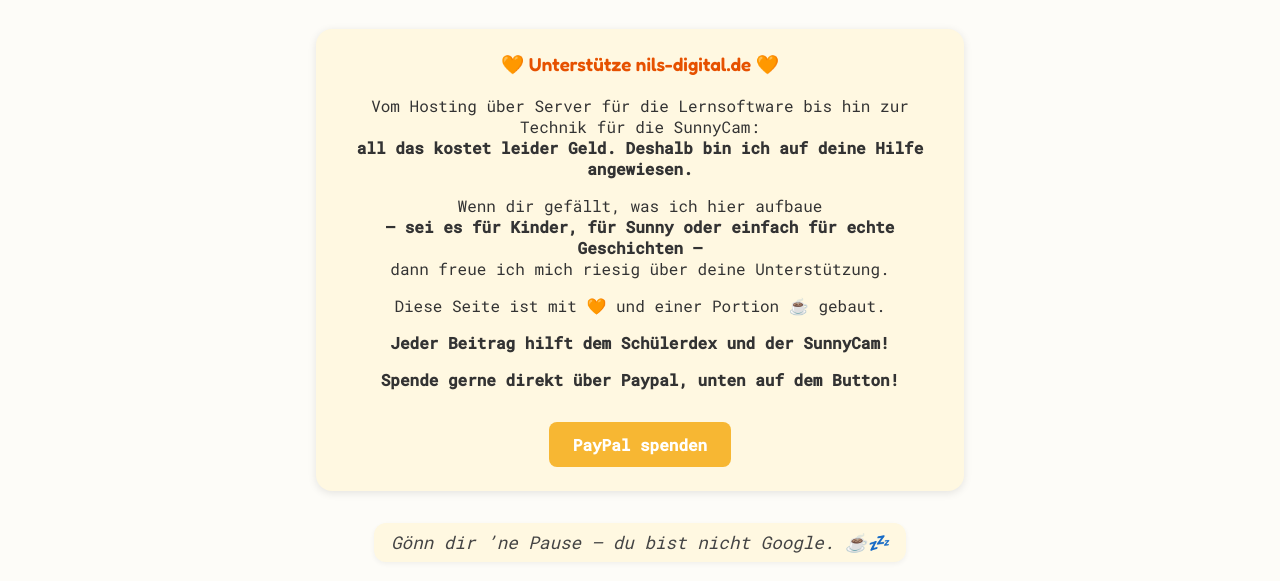
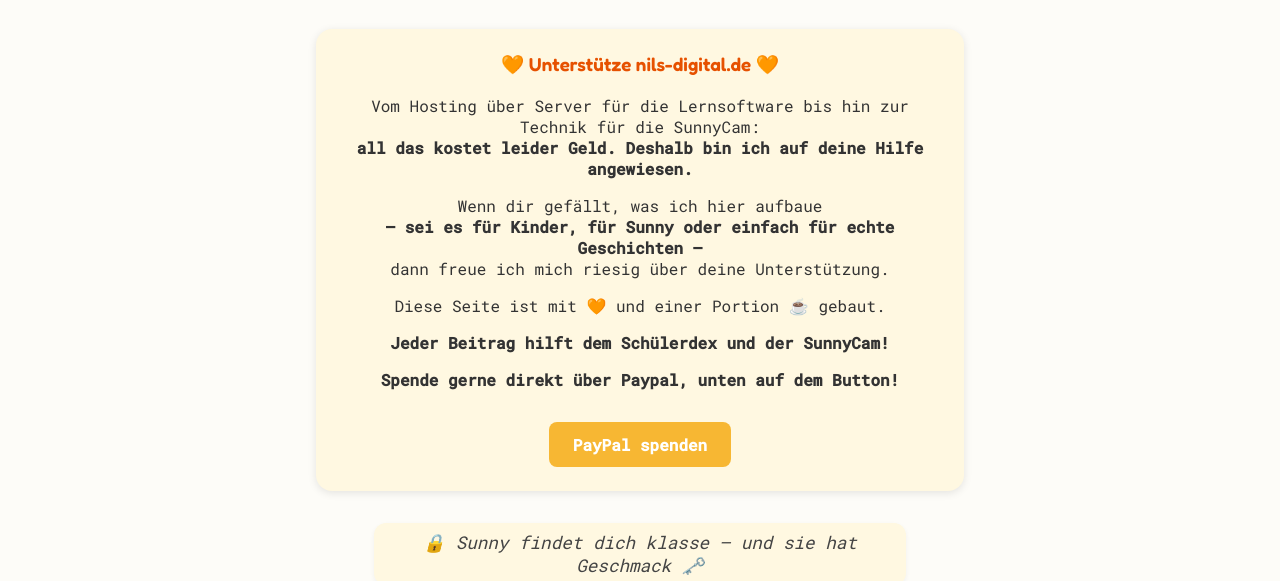
Before and after one commit to nineh90/nils-digital, a plain HTML site: page pages/blog.html in a window 1280 px wide. Shown: the part 230-811 px from the top of the page. Drawn offline with Linux system fonts and the light colour scheme.

Commit message:
Sprueche ins JS ausgelagert

```diff
--- a/js/main.js
+++ b/js/main.js
@@ -45,66 +45,6 @@ function rotateGreetings() {
   setInterval(zeigeBegruessung, 6000);
 }
 
-// === Sprüche-Rotation ===
-const sprueche = [
-  "Manchmal ist Plan B besser als Plan A 😄🛠️",
-  "Lächeln ist die eleganteste Art, dem Tag zu begegnen. 😊🌞",
-  "Heute schon gedacht? Morgen wird besser! 💭🌈",
-  "Gönn dir ’ne Pause – du bist nicht Google. ☕💤",
-  "Code kann warten. Kaffee nicht ☕⌛",
-  "Wenn Sunny könnte, würde sie jetzt auch scrollen 🐾📱",
-  "Nimm das Leben nicht zu ernst – es nimmt dich auch nicht ernst. 😎🎈",
-  "Nur weil es nicht im Kalender steht, heißt das nicht, dass es unwichtig ist 📅🤔",
-  "Fehler sind die besten Lehrer – auch wenn sie nerven. 📚😅",
-  "Einfach mal machen. Wird schon irgendwie. ✌️🚀",
-  "Kreativität beginnt da, wo der Plan aufhört. 🎨🌀",
-  "Gedanken sortieren ist wie Schubladen aufräumen – dauert, lohnt sich 🧠🗂️",
-  "Der beste Plan? Spontan. 🎯🔄",
-  "Nicht perfekt ist auch okay. 💡🧩",
-  "Sunny findet dich klasse – und sie hat Geschmack 🐶💛",
-  "Wer fragt, führt. Wer lacht, lebt. 🙋‍♂️😂",
-  "Nur weil du Pause machst, heißt das nicht, dass du aufgibst. ✌️⏸️",
-  "Mut heißt nicht laut sein. Manchmal ist es einfach nur 'trotzdem weiter'. 💪🌙",
-  "Digitale Welt – echte Gefühle. 💻❤️",
-  "Hast du heute schon dein Lieblings-Ich gesehen? 🪞⭐",
-  "Ein leeres Textfeld ist auch ein Anfang. ✍️📄",
-  "Lernen darf Spaß machen – und manchmal Unsinn 🧠🎉",
-  "Weniger scrollen, mehr erleben. (nach dieser Seite 😁) 📵🌳",
-  "Sunny sagt: Lieber Pfote geben als aufgeben 🐾🤝",
-  "Heute ein Held sein – reicht schon für dich selbst. 🦸‍♂️✨"
-];
-
-function rotateSprueche() {
-  const el = document.getElementById("spruch-des-moments");
-  if (!el) return;
-
-  el.style.textAlign = "center";
-
-  let lastIndex = -1;
-
-  function zeigeZufaelligenSpruch() {
-    let newIndex;
-    do {
-      newIndex = Math.floor(Math.random() * sprueche.length);
-    } while (newIndex === lastIndex);
-
-    el.classList.remove("visible");
-    setTimeout(() => {
-      el.textContent = sprueche[newIndex];
-      el.classList.add("visible");
-      lastIndex = newIndex;
-    }, 300);
-  }
-
-  // 👉 Gleich beim Start einen Spruch anzeigen
-  zeigeZufaelligenSpruch();
-
-  // 👉 Dann alle 6 Sekunden rotieren
-  setInterval(zeigeZufaelligenSpruch, 6000);
-}
-
-
-
 window.addEventListener("DOMContentLoaded", () => {
   rotateGreetings();
   rotateSprueche();
--- /dev/null
+++ b/js/sprueche.js
@@ -0,0 +1,181 @@
+const sprueche = [
+  "💭 Fehler sind die besten Lehrer – auch wenn sie nerven 🌈",
+  "🐾 Code kann warten. Kaffee nicht 📱",
+  "💪 Manchmal ist Plan B besser als Plan A 🌙",
+  "🧠 Nur weil es nicht im Kalender steht, heißt das nicht, dass es unwichtig ist 🗂️",
+  "😄 Nur weil es nicht im Kalender steht, heißt das nicht, dass es unwichtig ist 🛠️",
+  "🍀 Manchmal ist Plan B besser als Plan A 🌟",
+  "🎨 Nicht perfekt ist auch okay 🌀",
+  "😊 Manchmal ist Plan B besser als Plan A 🌞",
+  "✌️ Hast du heute schon dein Lieblings-Ich gesehen? ⏸️",
+  "🎯 Wenn Sunny könnte, würde sie jetzt auch scrollen 🔄",
+  "🐾 Lächeln ist die eleganteste Art, dem Tag zu begegnen 🤝",
+  "😎 Der beste Plan? Spontan 🎈",
+  "🛋️ Heute schon gedacht? Morgen wird besser! 🕰️",
+  "🧸 Nimm das Leben nicht zu ernst – es nimmt dich auch nicht ernst 🎁",
+  "🎨 Nur weil es nicht im Kalender steht, heißt das nicht, dass es unwichtig ist 🌀",
+  "💪 Wer fragt, führt. Wer lacht, lebt. 🌙",
+  "🐶 Lächeln ist die eleganteste Art, dem Tag zu begegnen 💛",
+  "🧸 Sunny sagt: Lieber Pfote geben als aufgeben 🎁",
+  "🧸 Code kann warten. Kaffee nicht 🎁",
+  "🔒 Sunny findet dich klasse – und sie hat Geschmack 🗝️",
+  "🧸 Wenn Sunny könnte, würde sie jetzt auch scrollen 🎁",
+  "🐾 Lernen darf Spaß machen – und manchmal Unsinn 🤝",
+  "😊 Der beste Plan? Spontan 🌞",
+  "✌️ Der beste Plan? Spontan 🚀",
+  "💡 Kreativität beginnt da, wo der Plan aufhört 🧩",
+  "💭 Code kann warten. Kaffee nicht 🌈",
+  "😎 Digitale Welt – echte Gefühle 🎈",
+  "📅 Code kann warten. Kaffee nicht 🤔",
+  "✍️ Nimm das Leben nicht zu ernst – es nimmt dich auch nicht ernst 📄",
+  "🧠 Hast du heute schon dein Lieblings-Ich gesehen? 🎉",
+  "✌️ Weniger scrollen, mehr erleben. (nach dieser Seite 😁) 🚀",
+  "🧠 Kreativität beginnt da, wo der Plan aufhört 🎉",
+  "🎧 Fehler sind die besten Lehrer – auch wenn sie nerven 🔊",
+  "🐶 Wer fragt, führt. Wer lacht, lebt. 💛",
+  "🪞 Nimm das Leben nicht zu ernst – es nimmt dich auch nicht ernst ⭐",
+  "💻 Nicht perfekt ist auch okay ❤️",
+  "😎 Nur weil du Pause machst, heißt das nicht, dass du aufgibst 🎈",
+  "🎧 Lernen darf Spaß machen – und manchmal Unsinn 🔊",
+  "🐾 Kreativität beginnt da, wo der Plan aufhört 📱",
+  "☕ Lächeln ist die eleganteste Art, dem Tag zu begegnen 💤",
+  "📵 Nimm das Leben nicht zu ernst – es nimmt dich auch nicht ernst 🌳",
+  "🐾 Einfach mal machen. Wird schon irgendwie 🤝",
+  "🧸 Der beste Plan? Spontan 🎁",
+  "🧠 Nur weil du Pause machst, heißt das nicht, dass du aufgibst 🗂️",
+  "✍️ Hast du heute schon dein Lieblings-Ich gesehen? 📄",
+  "🪞 Nur weil es nicht im Kalender steht, heißt das nicht, dass es unwichtig ist ⭐",
+  "🔒 Kreativität beginnt da, wo der Plan aufhört 🗝️",
+  "✌️ Lernen darf Spaß machen – und manchmal Unsinn ⏸️",
+  "🦸‍♂️ Code kann warten. Kaffee nicht ✨",
+  "📵 Wer fragt, führt. Wer lacht, lebt. 🌳",
+  "✍️ Code kann warten. Kaffee nicht 📄",
+  "🎧 Wer fragt, führt. Wer lacht, lebt. 🔊",
+  "😄 Lächeln ist die eleganteste Art, dem Tag zu begegnen 🛠️",
+  "🎯 Nur weil es nicht im Kalender steht, heißt das nicht, dass es unwichtig ist 🔄",
+  "🦸‍♂️ Weniger scrollen, mehr erleben. (nach dieser Seite 😁) ✨",
+  "🧸 Fehler sind die besten Lehrer – auch wenn sie nerven 🎁",
+  "😎 Nur weil es nicht im Kalender steht, heißt das nicht, dass es unwichtig ist 🎈",
+  "🧸 Wer fragt, führt. Wer lacht, lebt. 🎁",
+  "🐾 Nimm das Leben nicht zu ernst – es nimmt dich auch nicht ernst 📱",
+  "💭 Kreativität beginnt da, wo der Plan aufhört 🌈",
+  "🙋‍♂️ Ein leeres Textfeld ist auch ein Anfang 😂",
+  "🎯 Hast du heute schon dein Lieblings-Ich gesehen? 🔄",
+  "☕ Lernen darf Spaß machen – und manchmal Unsinn 💤",
+  "🧸 Hast du heute schon dein Lieblings-Ich gesehen? 🎁",
+  "🍀 Nur weil es nicht im Kalender steht, heißt das nicht, dass es unwichtig ist 🌟",
+  "🛋️ Sunny findet dich klasse – und sie hat Geschmack 🕰️",
+  "💭 Nur weil es nicht im Kalender steht, heißt das nicht, dass es unwichtig ist 🌈",
+  "🎨 Der beste Plan? Spontan 🌀",
+  "🎨 Manchmal ist Plan B besser als Plan A 🌀",
+  "💭 Wenn Sunny könnte, würde sie jetzt auch scrollen 🌈",
+  "💭 Digitale Welt – echte Gefühle 🌈",
+  "🍞 Der beste Plan? Spontan 🥖",
+  "🪞 Nicht perfekt ist auch okay ⭐",
+  "🧠 Gönn dir ’ne Pause – du bist nicht Google 🎉",
+  "🧠 Lernen darf Spaß machen – und manchmal Unsinn 🎉",
+  "📚 Lernen darf Spaß machen – und manchmal Unsinn 😅",
+  "🔒 Mut heißt nicht laut sein. Manchmal ist es einfach nur 'trotzdem weiter' 🗝️",
+  "🛋️ Hast du heute schon dein Lieblings-Ich gesehen? 🕰️",
+  "💡 Digitale Welt – echte Gefühle 🧩",
+  "🧘‍♂️ Ein leeres Textfeld ist auch ein Anfang 📶",
+  "💪 Kreativität beginnt da, wo der Plan aufhört 🌙",
+  "🍞 Mut heißt nicht laut sein. Manchmal ist es einfach nur 'trotzdem weiter' 🥖",
+  "💡 Wer fragt, führt. Wer lacht, lebt. 🧩",
+  "📅 Nicht perfekt ist auch okay 🤔",
+  "😄 Nicht perfekt ist auch okay 🛠️",
+  "🔒 Hast du heute schon dein Lieblings-Ich gesehen? 🗝️",
+  "💪 Wenn Sunny könnte, würde sie jetzt auch scrollen 🌙",
+  "🎧 Gedanken sortieren ist wie Schubladen aufräumen – dauert, lohnt sich 🔊",
+  "✌️ Mut heißt nicht laut sein. Manchmal ist es einfach nur 'trotzdem weiter' ⏸️",
+  "😎 Heute ein Held sein – reicht schon für dich selbst 🎈",
+  "💪 Nur weil du Pause machst, heißt das nicht, dass du aufgibst 🌙",
+  "💪 Nur weil es nicht im Kalender steht, heißt das nicht, dass es unwichtig ist 🌙",
+  "🧠 Nimm das Leben nicht zu ernst – es nimmt dich auch nicht ernst 🎉",
+  "✌️ Sunny sagt: Lieber Pfote geben als aufgeben ⏸️",
+  "🧠 Weniger scrollen, mehr erleben. (nach dieser Seite 😁) 🎉",
+  "💪 Sunny findet dich klasse – und sie hat Geschmack 🌙",
+  "🧠 Lächeln ist die eleganteste Art, dem Tag zu begegnen 🎉",
+  "🐾 Heute schon gedacht? Morgen wird besser! 🤝",
+  "😄 Gedanken sortieren ist wie Schubladen aufräumen – dauert, lohnt sich 🛠️",
+  "🦸‍♂️ Wer fragt, führt. Wer lacht, lebt. ✨",
+  "💭 Gönn dir ’ne Pause – du bist nicht Google 🌈",
+  "📅 Gönn dir ’ne Pause – du bist nicht Google 🤔",
+  "🐾 Lernen darf Spaß machen – und manchmal Unsinn 📱",
+  "🪞 Wenn Sunny könnte, würde sie jetzt auch scrollen ⭐",
+  "😊 Nur weil du Pause machst, heißt das nicht, dass du aufgibst 🌞",
+  "📚 Gönn dir ’ne Pause – du bist nicht Google 😅",
+  "🧠 Manchmal ist Plan B besser als Plan A 🗂️",
+  "🐾 Weniger scrollen, mehr erleben. (nach dieser Seite 😁) 📱",
+  "✌️ Einfach mal machen. Wird schon irgendwie ⏸️",
+  "✌️ Nur weil es nicht im Kalender steht, heißt das nicht, dass es unwichtig ist 🚀",
+  "💪 Hast du heute schon dein Lieblings-Ich gesehen? 🌙",
+  "📵 Mut heißt nicht laut sein. Manchmal ist es einfach nur 'trotzdem weiter' 🌳",
+  "✌️ Digitale Welt – echte Gefühle ⏸️",
+  "🧸 Gönn dir ’ne Pause – du bist nicht Google 🎁",
+  "🛋️ Manchmal ist Plan B besser als Plan A 🕰️",
+  "🧠 Der beste Plan? Spontan 🎉",
+  "🐶 Mut heißt nicht laut sein. Manchmal ist es einfach nur 'trotzdem weiter' 💛",
+  "💡 Nimm das Leben nicht zu ernst – es nimmt dich auch nicht ernst 🧩",
+  "🦸‍♂️ Hast du heute schon dein Lieblings-Ich gesehen? ✨",
+  "🍞 Gedanken sortieren ist wie Schubladen aufräumen – dauert, lohnt sich 🥖",
+  "🐶 Ein leeres Textfeld ist auch ein Anfang 💛",
+  "🎯 Digitale Welt – echte Gefühle 🔄",
+  "🛋️ Einfach mal machen. Wird schon irgendwie 🕰️",
+  "😄 Weniger scrollen, mehr erleben. (nach dieser Seite 😁) 🛠️",
+  "😎 Fehler sind die besten Lehrer – auch wenn sie nerven 🎈",
+  "🧠 Ein leeres Textfeld ist auch ein Anfang 🗂️",
+  "✍️ Manchmal ist Plan B besser als Plan A 📄",
+  "🧠 Lächeln ist die eleganteste Art, dem Tag zu begegnen 🗂️",
+  "🍞 Heute schon gedacht? Morgen wird besser! 🥖",
+  "🧠 Kreativität beginnt da, wo der Plan aufhört 🗂️",
+  "🍞 Heute ein Held sein – reicht schon für dich selbst 🥖",
+  "😊 Nimm das Leben nicht zu ernst – es nimmt dich auch nicht ernst 🌞",
+  "📚 Wenn Sunny könnte, würde sie jetzt auch scrollen 😅",
+  "🎨 Lernen darf Spaß machen – und manchmal Unsinn 🌀",
+  "🎯 Lächeln ist die eleganteste Art, dem Tag zu begegnen 🔄",
+  "✌️ Nur weil es nicht im Kalender steht, heißt das nicht, dass es unwichtig ist ⏸️",
+  "📵 Lernen darf Spaß machen – und manchmal Unsinn 🌳",
+  "🍀 Gedanken sortieren ist wie Schubladen aufräumen – dauert, lohnt sich 🌟",
+  "🔒 Ein leeres Textfeld ist auch ein Anfang 🗝️",
+  "😄 Heute ein Held sein – reicht schon für dich selbst 🛠️",
+  "😄 Heute schon gedacht? Morgen wird besser! 🛠️",
+  "💭 Nur weil du Pause machst, heißt das nicht, dass du aufgibst 🌈",
+  "📚 Heute schon gedacht? Morgen wird besser! 😅",
+  "🍞 Code kann warten. Kaffee nicht 🥖",
+  "🎯 Heute schon gedacht? Morgen wird besser! 🔄",
+  "📚 Manchmal ist Plan B besser als Plan A 😅",
+  "🐾 Gedanken sortieren ist wie Schubladen aufräumen – dauert, lohnt sich 🤝",
+  "🧘‍♂️ Nimm das Leben nicht zu ernst – es nimmt dich auch nicht ernst 📶",
+  "🙋‍♂️ Nicht perfekt ist auch okay 😂",
+  "🧘‍♂️ Einfach mal machen. Wird schon irgendwie 📶",
+];
+
+function rotateSprueche() {
+  const el = document.getElementById("spruch-des-moments");
+  if (!el) return;
+
+  el.style.textAlign = "center";
+
+  let lastIndex = -1;
+
+  function zeigeZufaelligenSpruch() {
+    let newIndex;
+    do {
+      newIndex = Math.floor(Math.random() * sprueche.length);
+    } while (newIndex === lastIndex);
+
+    el.classList.remove("visible");
+    setTimeout(() => {
+      el.textContent = sprueche[newIndex];
+      el.classList.add("visible");
+      lastIndex = newIndex;
+    }, 300);
+  }
+
+  // 👉 Gleich beim Start einen Spruch anzeigen
+  zeigeZufaelligenSpruch();
+
+  // 👉 Dann alle 6 Sekunden rotieren
+  setInterval(zeigeZufaelligenSpruch, 6000);
+}
```
Also changed, not shown: index.html (+1 -0 lines), pages/blog.html (+1 -0 lines).
